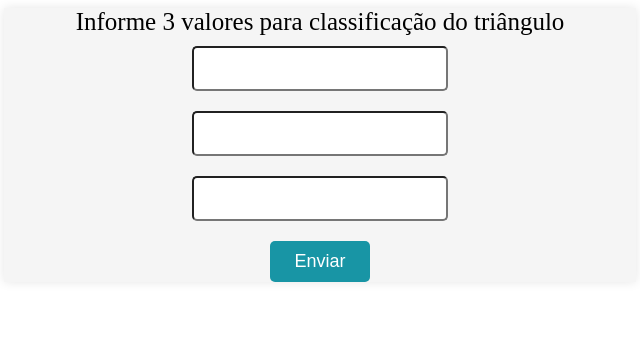
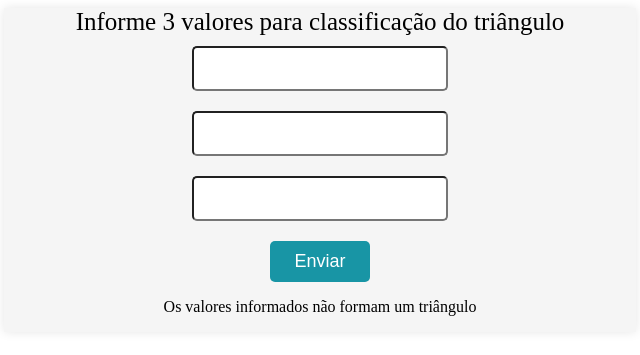
Before and after one commit to lilianns/exerciciosPHP, a PHP site: page /Exercicio5/index.php in a window 1280 px wide. Shown: the top 355 px of the page, without its empty margins (320-960 px from the left). Run offline with PHP 8.4, Linux system fonts and the light colour scheme.

Commit message:
Tentando arrumar conflitos

```diff
--- a/Exercicio5/index.php
+++ b/Exercicio5/index.php
@@ -6,7 +6,7 @@
         <meta name="viewport" content="width=drive-width, initial-scale=1.0">
         <link rel="stylesheet" href="style.css">
         <title> Exercicio 5 </title>
-    </head>
+	</head>
 
 <body>
     <form action="" method="get">
@@ -14,8 +14,30 @@
         <input type="text" id="num1" name="num1">
         <input type="text" id="num2" name="num2">
         <input type="text" id="num3" name="num3">
-        <input type="submit" value="Enviar">
-    </form>
+		<input type="submit" value="Enviar">
+
+        <?php
+    if(isset($_GET['num1']) && isset($_GET['num2']) && isset($_GET['num3'])) {
+        $num1 = $_GET['num1'];
+        $num2 = $_GET['num2'];
+        $num3 = $_GET['num3'];
+    } else {
+		$num1 = 0;
+		$num2 = 0;
+		$num3 = 0;
+	}
+	    if (($num1 + $num2 > $num3) && ($num1 + $num3 > $num2) && ($num2 + $num3 > $num1)) {
+	      if (($num1 == $num2) && ($num2 == $num3)) {
+	        echo  '<p>Triângulo equilátero</p>';
+	      } else if (($num1 == $num2) || ($num1 == $num3) || ($num2 == $num3)) {
+	        echo '<p>Triângulo isósceles</p>';
+	      } else {
+	        echo '<p>Triângulo escaleno</p>';
+	      }
+	    } else {
+            echo '<p>Os valores informados não formam um triângulo</p>';
+	    }
+?>
 </body>
 
 </html>
```
